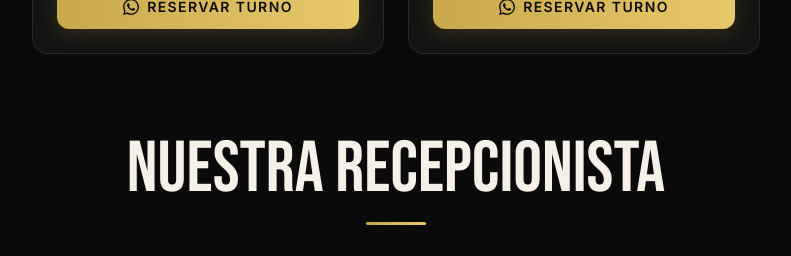
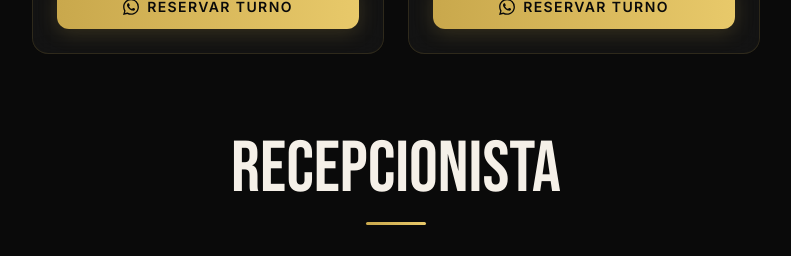
Before and after one commit to salvador-castro/clapton-barberia, a React (Vite) app: page / in a window 1280 px wide. Shown: the part 3360-3616 px from the top of the page, without its empty margins (244-1035 px from the left). Built offline with nearby package versions, Linux system fonts and the light colour scheme.

Commit message:
changes roles members

```diff
--- a/src/components/Barbers.tsx
+++ b/src/components/Barbers.tsx
@@ -145,7 +145,7 @@ export default function Barbers() {
             className="font-bebas text-5xl md:text-7xl text-cream mb-4"
             style={{ fontFamily: "'Bebas Neue', sans-serif" }}
           >
-            NUESTRA RECEPCIONISTA
+            RECEPCIONISTA
           </h2>
           <div className="section-divider mx-auto" />
         </div>
```
